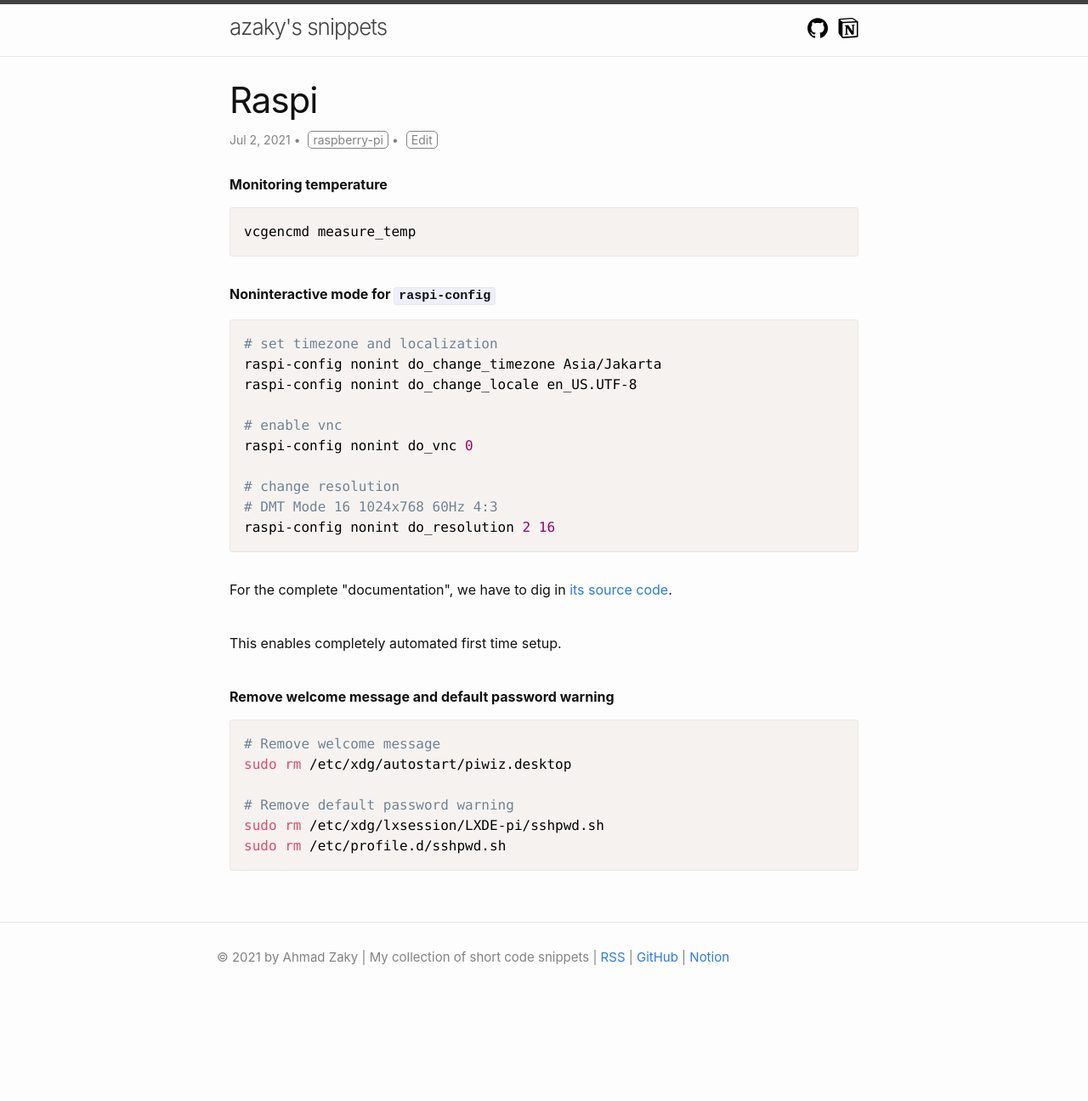
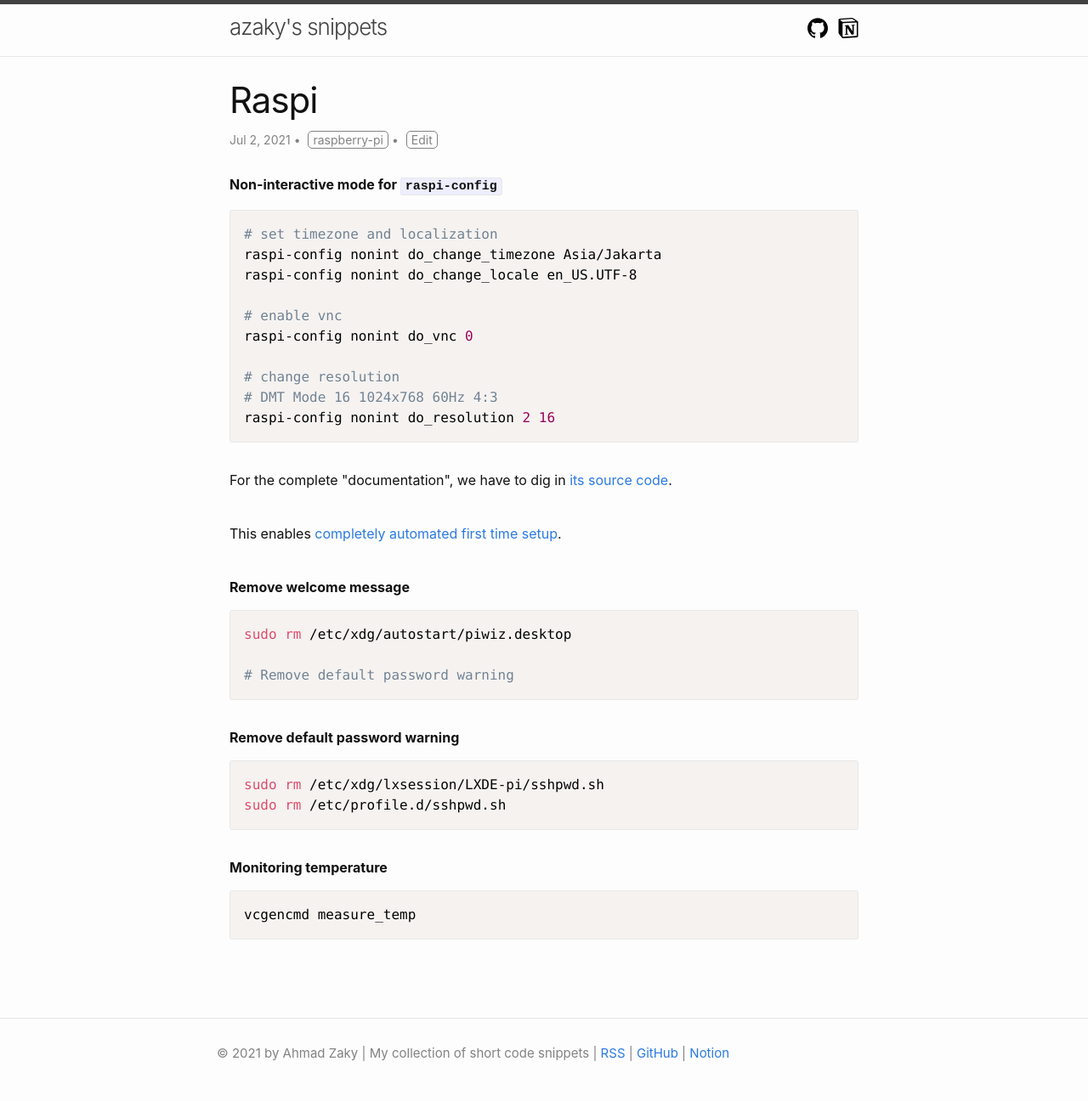
Before and after one commit to azaky/snippets, a Jekyll site: the page built from _posts/2021-07-02-raspi.html, in a window 1280 px wide. Shown: the whole page at 85% size. Built offline with Jekyll 4.4.1, drawn with Linux system fonts in a browser that asks for light colours; nearby versions of some CDN libraries; comment, search, counter and statistics services are not loaded; before the commit the page ends 1183 px from its top, so only the background shows below that.

Commit message:
sync_notion: Update "Raspi"
Signed-off-by: github-actions <41898282+github-actions[bot]@users.noreply.github.com>

```diff
--- a/_posts/2021-07-02-raspi.html
+++ b/_posts/2021-07-02-raspi.html
@@ -4,18 +4,14 @@ title: Raspi
 date: '2021-07-02 00:00:00 +00:00'
 tags:
   - raspberry-pi
-excerpt: Monitoring temperature
+excerpt: Non-interactive mode for raspi-config
 notion_id: af64b57408cb4f2a93bd92a1076e92cd
 
 ---
 
 <main class="notion light-mode notion-page">
   <div class="notion-viewport"></div>
-  <div class="notion-text"><b>Monitoring temperature</b></div>
-  <pre
-    class="notion-code"><code class="language-Bash">vcgencmd measure_temp</code></pre>
-  <div class="notion-blank"> </div>
-  <div class="notion-text"><b>Noninteractive mode for </b><b><code
+  <div class="notion-text"><b>Non-interactive mode for </b><b><code
         class="notion-inline-code">raspi-config</code></b></div>
   <pre class="notion-code"><code class="language-Bash"># set timezone and localization
 raspi-config nonint do_change_timezone Asia/Jakarta
@@ -33,15 +29,23 @@ raspi-config nonint do_resolution 2 16</code></pre>
       href="https://github.com/RPi-Distro/raspi-config/blob/master/raspi-config">its
       source code</a>.</div>
   <div class="notion-blank"> </div>
-  <div class="notion-text">This enables completely automated first time setup.
-  </div>
+  <div class="notion-text">This enables <a target="_blank"
+      rel="noopener noreferrer" class="notion-link"
+      href="https://gist.github.com/azaky/a1c65aea1f6eac5271f093bcdc36ec3a">completely
+      automated first time setup</a>.</div>
   <div class="notion-blank"> </div>
-  <div class="notion-text"><b>Remove welcome message and default password
-      warning</b></div>
-  <pre class="notion-code"><code class="language-Bash"># Remove welcome message
-sudo rm /etc/xdg/autostart/piwiz.desktop
+  <div class="notion-text"><b>Remove welcome message</b></div>
+  <pre class="notion-code"><code class="language-Bash">sudo rm /etc/xdg/autostart/piwiz.desktop
 
 # Remove default password warning
-sudo rm /etc/xdg/lxsession/LXDE-pi/sshpwd.sh
+</code></pre>
+  <div class="notion-blank"> </div>
+  <div class="notion-text"><b>Remove default password warning</b></div>
+  <pre class="notion-code"><code class="language-Bash">sudo rm /etc/xdg/lxsession/LXDE-pi/sshpwd.sh
 sudo rm /etc/profile.d/sshpwd.sh</code></pre>
+  <div class="notion-blank"> </div>
+  <div class="notion-text"><b>Monitoring temperature</b></div>
+  <pre
+    class="notion-code"><code class="language-Bash">vcgencmd measure_temp</code></pre>
+  <div class="notion-blank"> </div>
 </main>
--- a/posts.json
+++ b/posts.json
@@ -1,5 +1,5 @@
 {
-  "last_sync": "2021-07-01T21:01:10.439Z",
+  "last_sync": "2021-07-01T21:23:42.543Z",
   "posts": [
     {
       "id": "97f6ce61-f214-4a6a-970c-a1f4cb31048e",
@@ -41,7 +41,7 @@
       "title": "Raspi",
       "filename": "2021-07-02-raspi.html",
       "date": "2021-07-02T00:00:00.000Z",
-      "last_edited_time": "2021-07-01T21:01:00.000Z"
+      "last_edited_time": "2021-07-01T21:08:00.000Z"
     },
     {
       "id": "a94a5d2c-20d1-4743-b1c6-5f344b5c4c17",
```
